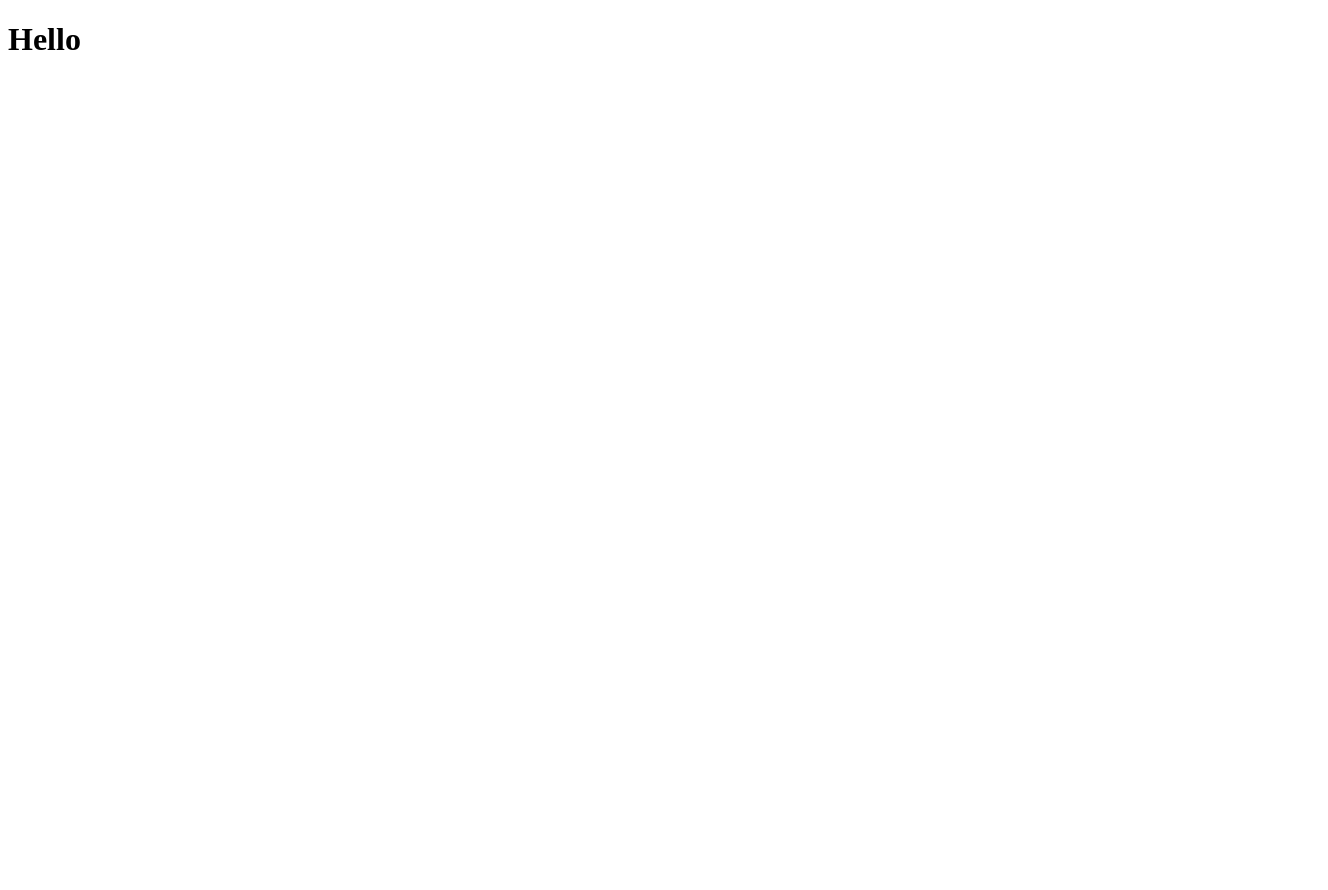
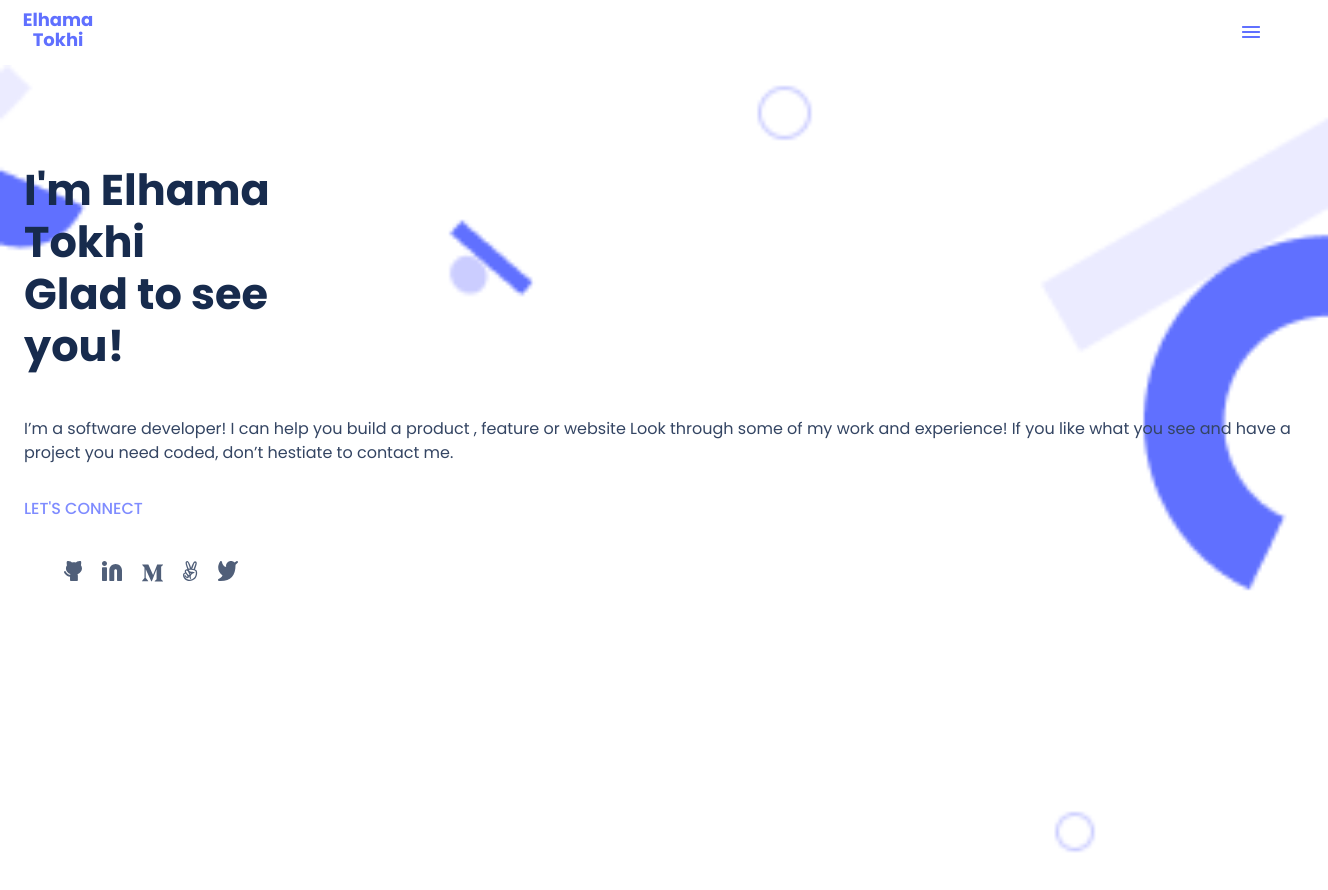
Before and after one commit to elhamatokhi/portfolio-micro, a plain HTML site: page index.html in a window 1280 px wide. Shown: the whole page, 1328 px wide, since content can reach past the window. Before the commit the page ends 800 px from the top, so only its background shows below. Drawn offline with Linux system fonts and the light colour scheme.

Commit message:
Add commit

```diff
--- a/index.html
+++ b/index.html
@@ -4,9 +4,39 @@
   <meta charset="UTF-8">
   <meta http-equiv="X-UA-Compatible" content="IE=edge">
   <meta name="viewport" content="width=device-width, initial-scale=1.0">
-  <title>Document</title>
+ <link rel="stylesheet" href="style.css" />
+  <title>Portfolio</title>
 </head>
 <body>
-  <h1>Hello</h1>
+
+	<header class="navbar">
+		 <div class="mylogo">
+		<a href="#" >Elhama Tokhi</a>
+	    </div>
+		<nav class="icon">
+        <img src="Images/Union.png" alt="Menu-icon" />
+    	 </nav>
+    </header>
+
+
+	<main class="container">
+
+		<h1> I'm Elhama Tokhi <br/>
+        Glad to see <br/>
+        you!</h1>
+	<p>I’m a software developer! I can help you build a product , feature or website Look through some of my work and experience! If you like what you see and have a project you need coded, don’t hestiate to contact me.</p>
+	 <h3>LET'S CONNECT</h3>
+
+		<div class="social-icons">
+		<ul>
+			<li><a href=""><img src="Images/Social/github.svg"  class="github"></a></li>
+			<li><a href=""><img src="Images/Social/Linkedin.svg" class="linkedin"></a></li>
+			<li><a href=""><img src="Images/Social/mail.svg" class="mail"></a></li>
+			<li><a href=""><img src="Images/Social/other.svg" class="other"></a></li>
+			<li><a href=""><img src="Images/Social/twitter.svg" class="twitter"></a></li>
+		</ul>
+		</div>
+
+	</main>
 </body>
 </html>
--- a/style.css
+++ b/style.css
@@ -1,3 +1,117 @@
-h1 {
-  color: #313131;
+
+@import url("https://fonts.googleapis.com/css2?family=Poppins:ital,wght@0,100;0,200;0,300;0,400;0,500;0,600;0,700;0,800;0,900;1,100;1,200;1,300;1,400;1,500;1,700;1,800&display=swap");
+
+body{
+	margin: 0;
+  font-family: "Poppins", sans-serif;
 }
+.navbar {
+  display: flex;
+  justify-content: space-between;
+	padding: 20px;
+
+}
+nav{
+	flex:1;
+	text-align: right;
+}
+.mylogo {
+  width: 76px;
+  height: 20px;
+  display: flex;
+  align-items: center;
+  text-align: center;
+}
+
+.mylogo a{
+  font-style: bold;
+  font-weight: 700;
+  align-items: center;
+  text-align: center;
+  display: flex;
+  color: #6070ff;
+  font-size: 18px;
+  line-height: 20px;
+  text-decoration: none;
+}
+
+.container{
+  width: 100vw;
+  height: 718px;
+  background-image: url("Images/background.png");
+  background-repeat: no-repeat;
+  background-size: 100%;
+  display: flex;
+  flex-direction: column;
+  align-items: flex-start;
+  padding: 70px 24px;
+
+}
+
+.container h1{
+ font-weight: 700px;
+max-width: 319px;
+display: flex;
+font-style: normal;
+font-size: 43px;
+line-height: 52px;
+align-items: Left;
+color: #172b4d;
+vertical-align: Center;
+flex: none;
+order: 0;
+flex-grow: 0;
+
+}
+
+.container p{
+font-family: Poppins;
+font-size: 16px;
+font-weight: 400;
+line-height: 24px;
+text-align: left;
+color:#344563;
+font-style:normal;
+align-items: Left;
+vertical-align:top;
+}
+
+.container h3 {
+  color: #7f8cff;
+  font-size: 16px;
+  font-style: normal;
+  font-weight: 500;
+  line-height: 24px;
+  margin-bottom: 24px;
+}
+
+.social-icons {
+  width: 170.17px;
+  height: 20px;
+}
+
+
+
+.social-icons ul {
+  display: flex;
+  list-style-type: none;
+  justify-content: flex-start;
+}
+
+.social-icons ul li{
+  margin-right: 20px;
+}
+.mail{
+height: 24px;
+width: 21px;
+left: 103px;
+top: 472px;
+border-radius: 0px;
+color: #505F79;
+
+}
+
+
+.social-icons ul li img:hover{
+	height: 30px;
+}
```
Also changed, not shown: Images/Social/Linkedin.svg (added), Images/Social/github.svg (added), Images/Social/mail.svg (added), Images/Social/other.svg (added), Images/Social/twitter.svg (added), Images/Union.png (added), Images/background.png (added).
